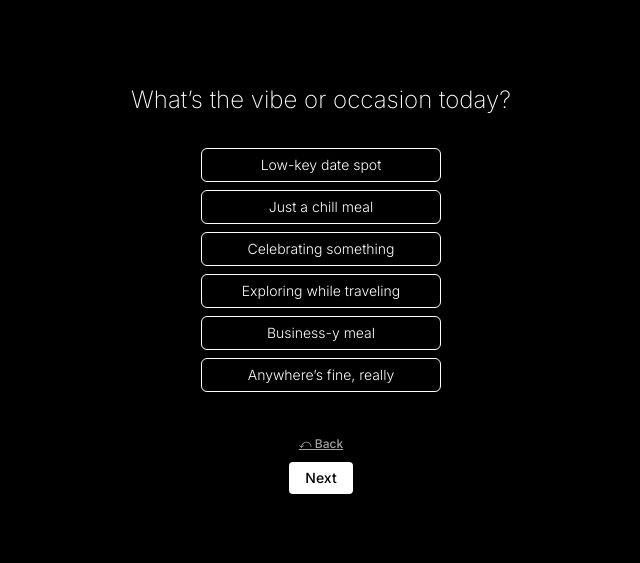
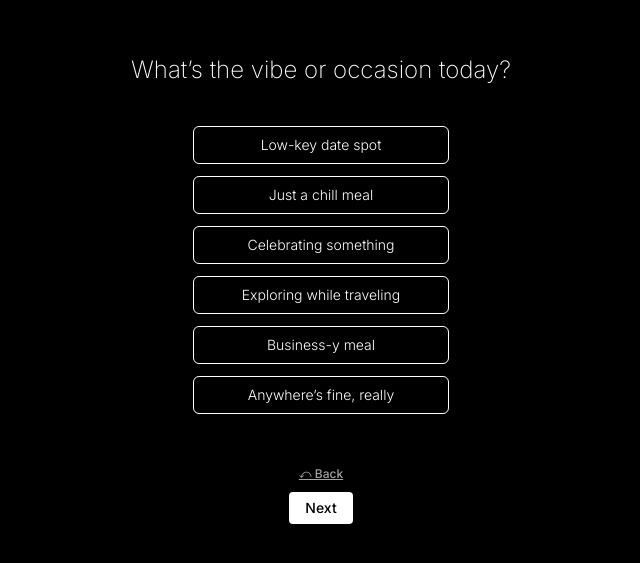
Before and after one commit to jysonn97/what-to-eat, a Next.js app: page /app in a window 1280 px wide. Shown: the part 111-674 px from the top of the page, without its empty margins (319-959 px from the left). Built offline with nearby package versions, Linux system fonts and the light colour scheme.

Commit message:
Update app.js

```diff
--- a/pages/app.js
+++ b/pages/app.js
@@ -149,20 +149,21 @@ export default function AppPage() {
 
   return (
     <div className="min-h-screen bg-black text-white px-4 py-12 flex items-center justify-center font-extralight">
-      <div className="w-full max-w-xl space-y-8 text-center">
+      <div className="w-full max-w-xl space-y-10 text-center">
+
         <QuestionCard question={current.question} />
 
-        <div className="flex flex-col gap-2 items-center">
+        <div className="grid grid-cols-1 gap-3 place-items-center">
           {current.options.map((option) => {
             const isSelected = selected.includes(option);
             return (
               <button
                 key={option}
                 onClick={() => toggle(option)}
-                className={`w-60 px-3 py-1.5 text-sm rounded-md border transition font-light ${
+                className={`w-64 px-4 py-2 rounded-md border text-sm transition-all duration-200 font-light ${
                   isSelected
-                    ? "bg-white text-black border-white"
-                    : "border-white text-white"
+                    ? "bg-white text-black border-white scale-[1.02]"
+                    : "border-white text-white hover:bg-white hover:text-black"
                 }`}
               >
                 {option}
@@ -182,7 +183,7 @@ export default function AppPage() {
                   key={i}
                   onClick={() => setWeight(i)}
                   className={`transition ${
-                    i === weight ? "text-white font-medium" : "hover:text-white"
+                    i === weight ? "text-white font-medium scale-[1.05]" : "hover:text-white"
                   }`}
                 >
                   {label}
@@ -196,7 +197,7 @@ export default function AppPage() {
                 max="2"
                 value={weight}
                 onChange={(e) => setWeight(parseInt(e.target.value))}
-                className="w-2/3 accent-white"
+                className="w-[60%] accent-white"
               />
             </div>
           </div>
```
